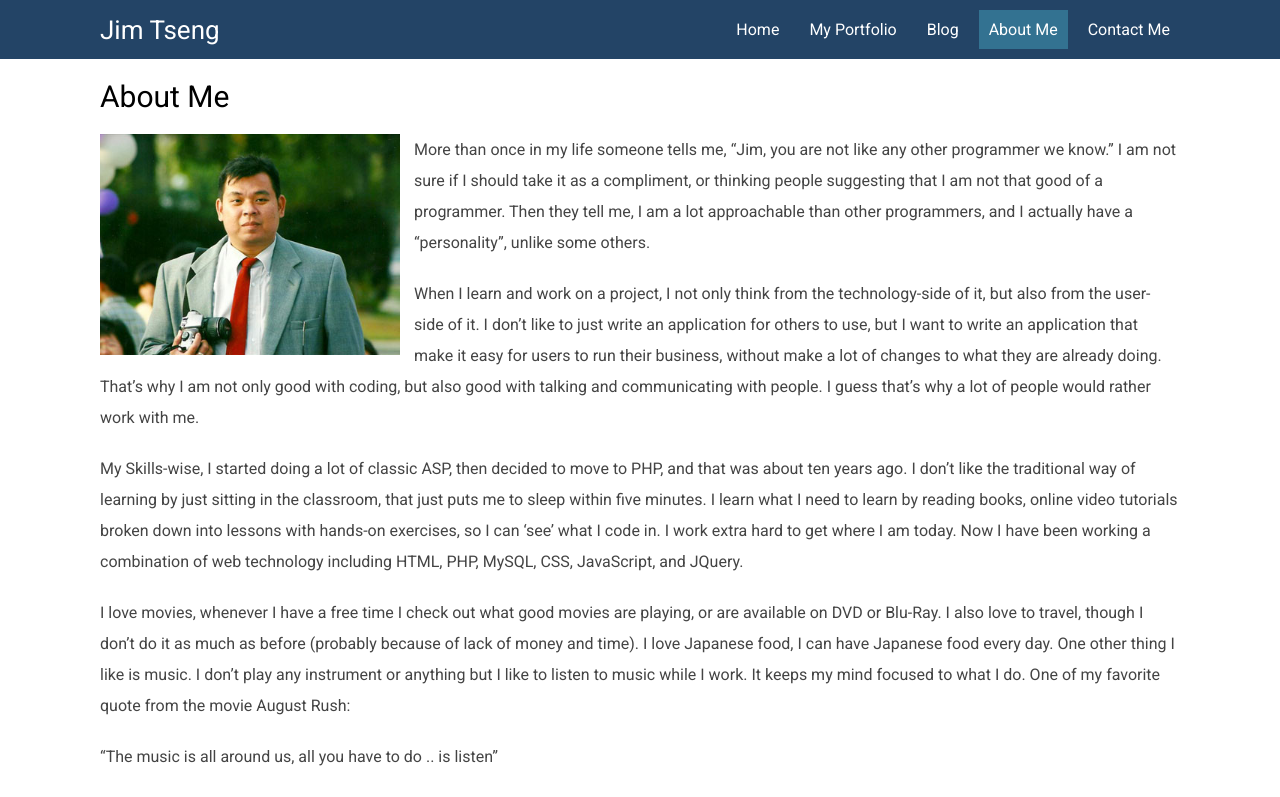
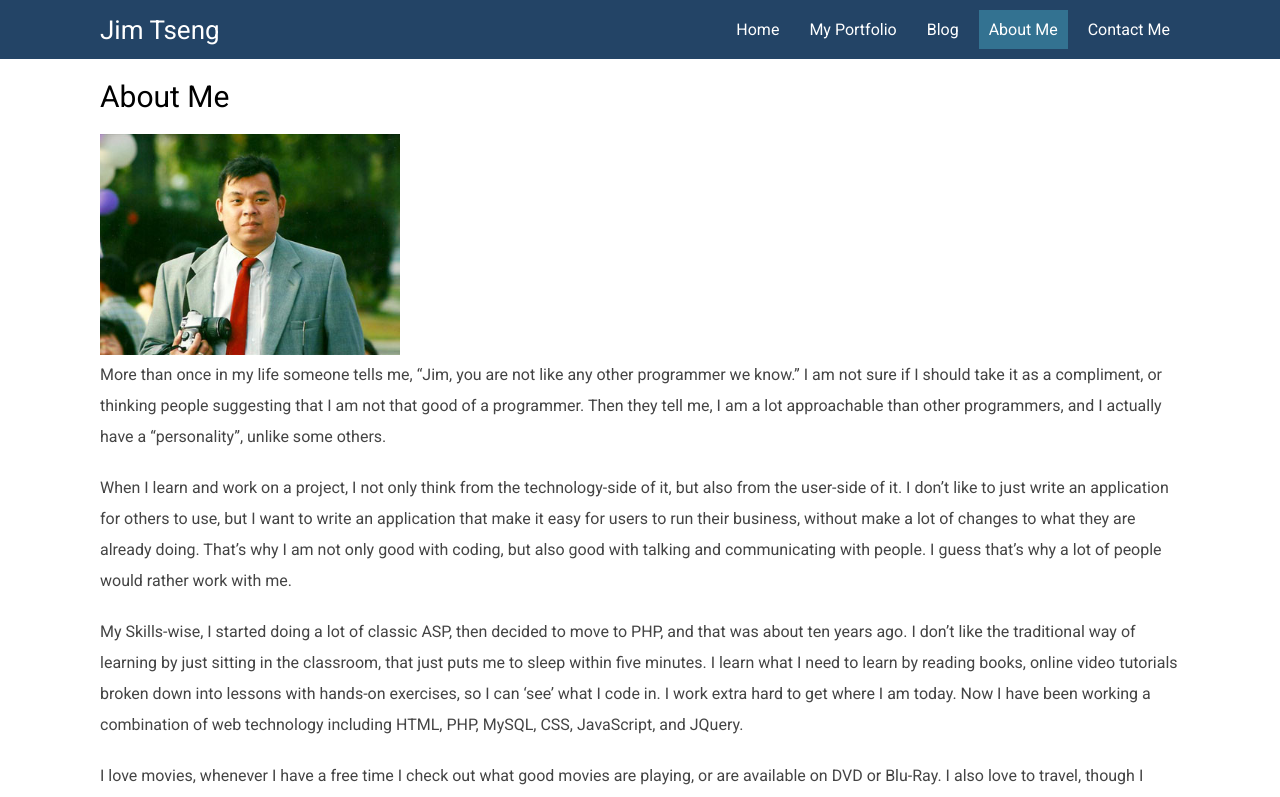
Before and after one commit to jimlove7273/next-jimtsenginfo-contentful, a Next.js app: page /about in a window 1280 px wide. Shown: the top 797 px of the page. Built offline with nearby package versions, Linux system fonts and the light colour scheme.

Commit message:
Fix About Us image

```diff
--- a/pages/about.jsx
+++ b/pages/about.jsx
@@ -1,4 +1,5 @@
 import Layout from "../components/layout";
+import Image from "next/image";
 
 const About = () => {
   return (
@@ -7,11 +8,13 @@ const About = () => {
         <div className="pgcontent">
           <div className="container">
             <div className="pgheading">About Me</div>
-            <img
+            <Image
               src="/jimtseng.jpg"
               className="mypic"
               align="left"
               alt="Jim Tseng"
+              width="300"
+              height="221"
             />
             <p>
               More than once in my life someone tells me, “Jim, you are not like
```
